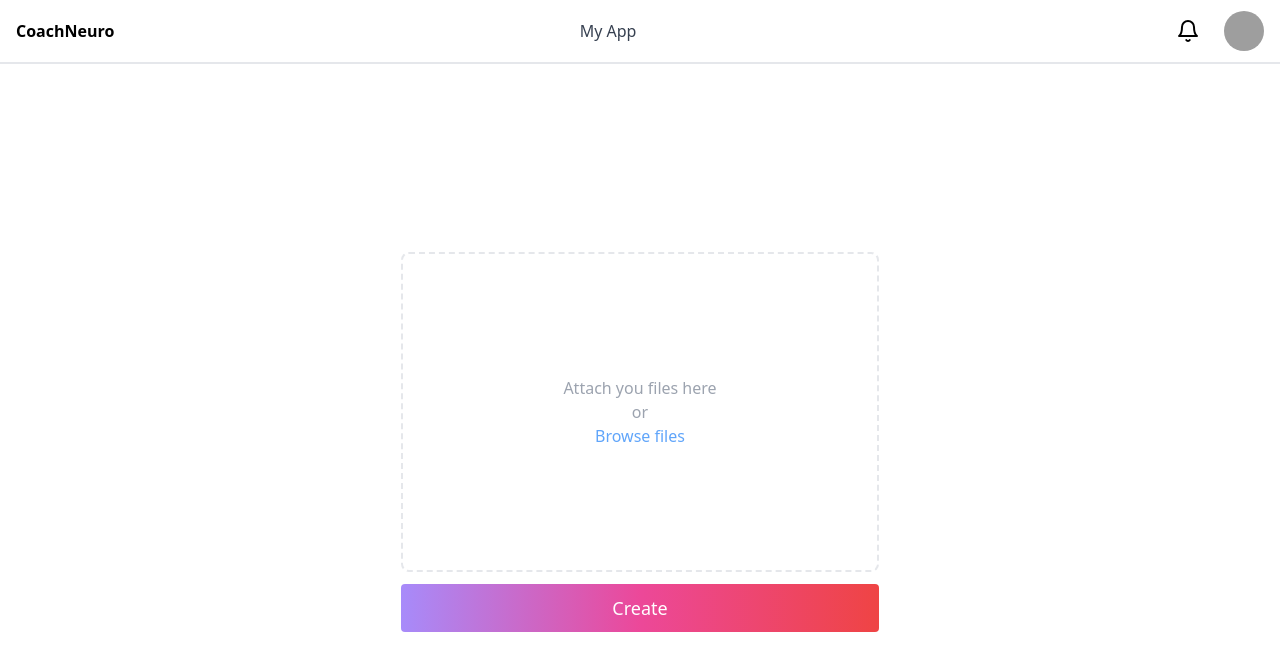
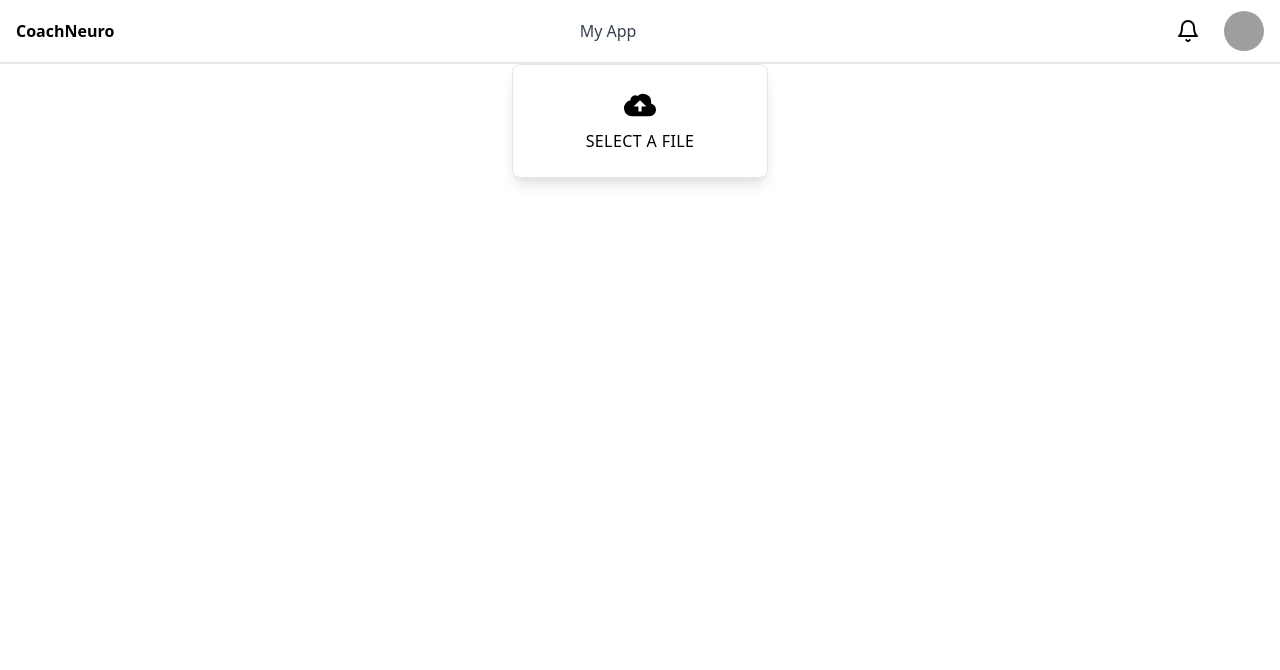
Before and after one commit to ethan-stone/coach-neuro-frontend, a Vue app: page /analysis/1 in a window 1280 px wide. Shown: the top 670 px of the page. Built offline with nearby package versions, Linux system fonts and the light colour scheme; grey boxes are pictures that could not be loaded; what vue3-click-away would draw is missing.

Commit message:
working on restyling

```diff
--- a/src/components/NewAnalysisModal.vue
+++ b/src/components/NewAnalysisModal.vue
@@ -45,7 +45,10 @@
           </label>
         </div>
       </div>
-      <div class="flex justify-end items-center w-100 border-t p-3">
+      <div>
+        <file-upload></file-upload>
+      </div>
+      <div class="flex justify-end items-center w-100 border-t p-3 mt-2">
         <button
           class="bg-red-600 hover:bg-red-700 px-3 py-1 rounded text-white mr-1 close-modal"
           @click="emitCloseModalEvent"
@@ -68,10 +71,11 @@
 import { auth, db } from "../firebase";
 import BaseDropdown from "./UI/BaseDropdown.vue";
 import RadioButton from "./UI/RadioButton.vue";
+import FileUpload from "./UI/FileUpload.vue";
 
 export default defineComponent({
   name: "NewAnalysisModal",
-  components: { BaseDropdown, RadioButton },
+  components: { BaseDropdown, RadioButton, FileUpload },
   emits: ["close-modal", "create-analysis"],
   setup(_, ctx) {
     const newAnalysisName = ref("");
--- a/src/components/UI/AnalysisCard.vue
+++ b/src/components/UI/AnalysisCard.vue
@@ -23,16 +23,11 @@
       </ul>
     </div>
     <div class="inset-x-0 bottom-0">
-      <!-- <a
-        :href="cardDetailLink"
+      <router-link
         class="block border-2 border-black bg-white py-2 px-2 text-black text-center rounded uppercase font-light my-2 mx-2 hover:bg-black hover:text-white hover:border-black duration-300 ease-in-out"
-        >View Details</a
-      > -->
-      <button>
-        <router-link :to="'/analysis/' + cardDetailLink"
-          >iwdqwdjqowidj</router-link
-        >
-      </button>
+        :to="'/analysis/' + cardDetailLink"
+        >Analysis Details</router-link
+      >
     </div>
   </div>
 </template>
--- a/src/components/UI/FileUpload.vue
+++ b/src/components/UI/FileUpload.vue
@@ -1,36 +1,21 @@
 <template>
-  <div class="flex flex-col bg-white rounded md:justify-center lg:flex-row">
-    <div class="flex flex-col justify-between p-5 sm:p-10 md:p-44 lg:w-2/3">
-      <div class="p-3">
-        <div class="mb-2">
-          <div
-            class="relative h-80 rounded-lg border-dashed border-2 border-gray-200 bg-white flex justify-center items-center hover:cursor-pointer"
-          >
-            <div class="absolute">
-              <div class="flex flex-col items-center">
-                <i class="fa fa-cloud-upload fa-3x text-gray-200"></i>
-                <span class="block text-gray-400 font-normal"
-                  >Attach you files here</span
-                >
-                <span class="block text-gray-400 font-normal">or</span>
-                <span class="block text-blue-400 font-normal"
-                  >Browse files</span
-                >
-              </div>
-            </div>
-            <input type="file" class="h-full w-full opacity-0" ref="file" />
-          </div>
-        </div>
-        <div class="mt-3 text-center pb-3">
-          <button
-            class="w-full h-12 text-lg bg-gradient-to-r from-purple-400 via-pink-500 to-red-500 rounded text-white"
-            @click="uploadFile"
-          >
-            Create
-          </button>
-        </div>
-      </div>
-    </div>
+  <div class="flex w-full items-center justify-center bg-grey-lighter">
+    <label
+      class="w-64 flex flex-col items-center px-4 py-6 bg-white text-blue rounded-lg shadow-lg tracking-wide uppercase border border-blue cursor-pointer hover:bg-blue hover:text-white"
+    >
+      <svg
+        class="w-8 h-8"
+        fill="currentColor"
+        xmlns="http://www.w3.org/2000/svg"
+        viewBox="0 0 20 20"
+      >
+        <path
+          d="M16.88 9.1A4 4 0 0 1 16 17H5a5 5 0 0 1-1-9.9V7a3 3 0 0 1 4.52-2.59A4.98 4.98 0 0 1 17 8c0 .38-.04.74-.12 1.1zM11 11h3l-4-4-4 4h3v3h2v-3z"
+        />
+      </svg>
+      <span class="mt-2 text-base leading-normal">Select a file</span>
+      <input type="file" class="hidden" />
+    </label>
   </div>
 </template>
 
```
